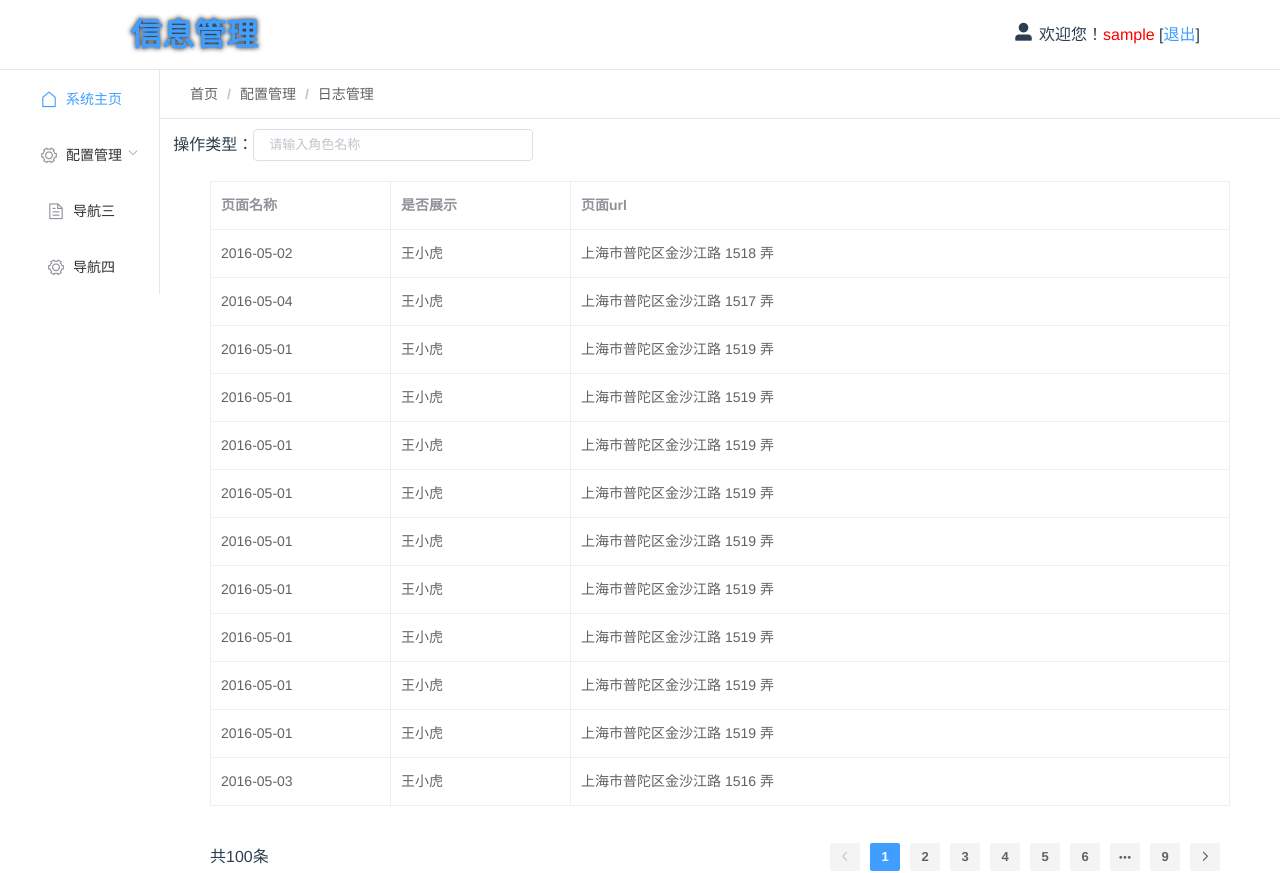
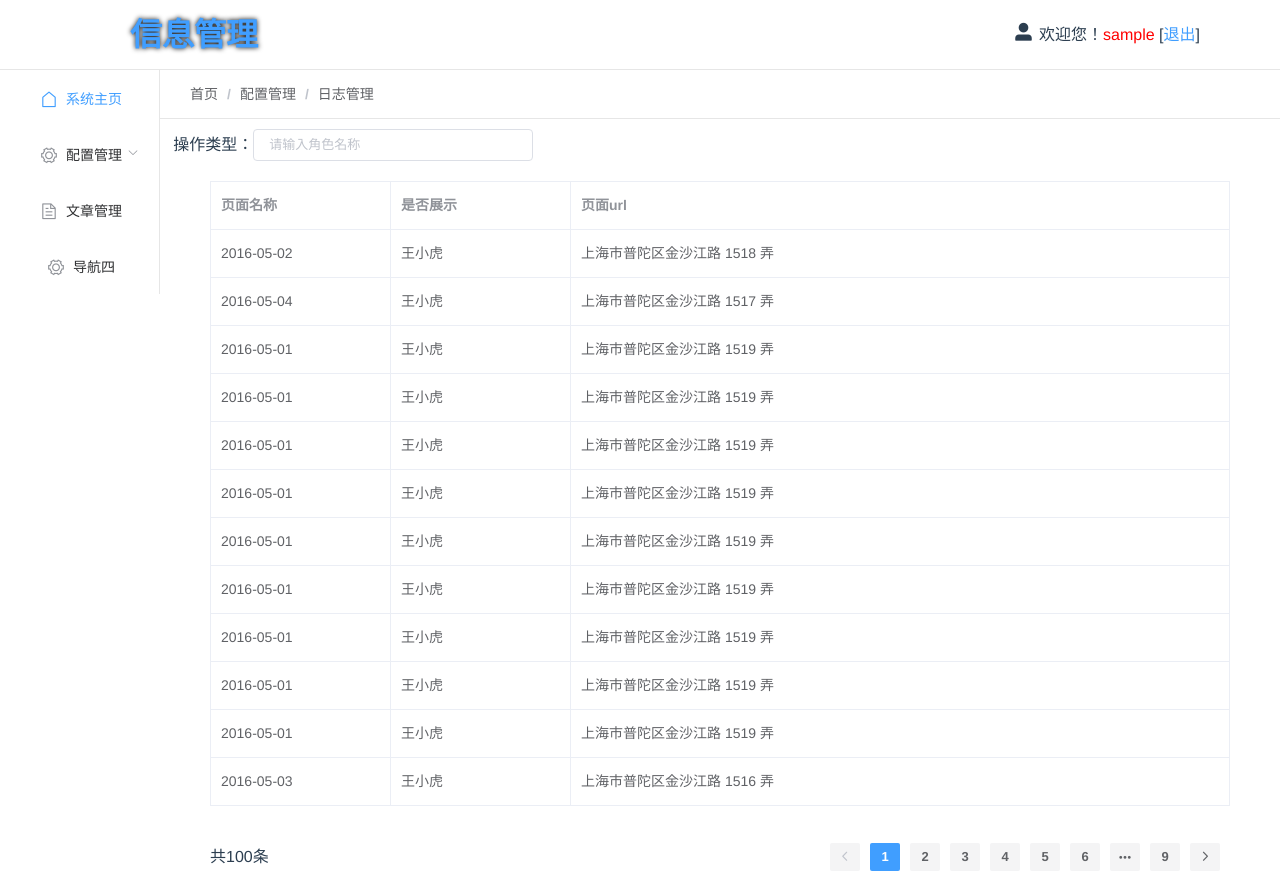
Before and after one commit to Drbin/vue-project, a Vue app: page /#/Back/Audit in a window 1280 px wide. Built offline with nearby package versions, Linux system fonts and the light colour scheme; sample sign-in values are in the browser's storage.

Commit message:
'后台首页tit'

```diff
--- a/src/template/back/Index.vue
+++ b/src/template/back/Index.vue
@@ -29,13 +29,13 @@
                         <el-menu-item-group>
                             <el-menu-item index="1-1"><router-link to="/Back/Audit">&nbsp;日志管理</router-link></el-menu-item>
                             <el-menu-item index="1-2"><router-link to="/Back/Page">&nbsp;页面管理</router-link></el-menu-item>
-                            <el-menu-item index="1-2"><router-link to="/Back/Role">&nbsp;角色管理</router-link></el-menu-item>
+                            <el-menu-item index="1-3"><router-link to="/Back/Role">&nbsp;角色管理</router-link></el-menu-item>
                         </el-menu-item-group>
                     </el-submenu>
 
                     <el-menu-item index="3" >
                         <i class="el-icon-document"></i>
-                        <span slot="title">导航三</span>
+                        <span slot="title">文章管理</span>
                     </el-menu-item>
                     <el-menu-item index="4">
                         <i class="el-icon-setting"></i>
```
